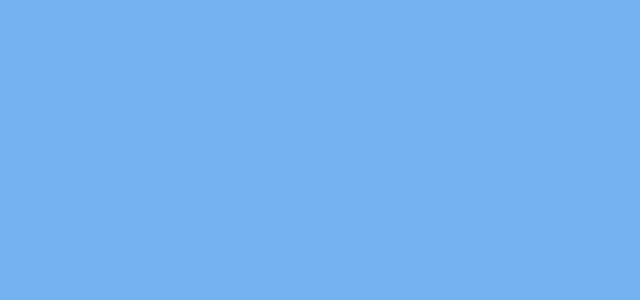
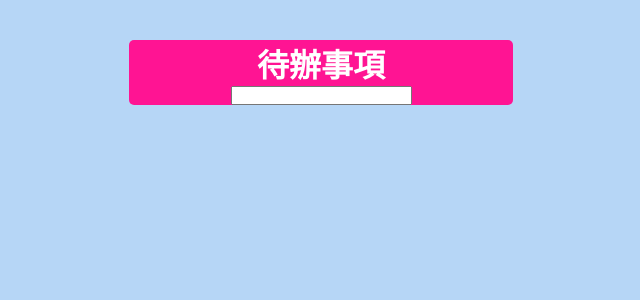
Before and after one commit to Lai-Jian-Chen/To-do-List, a React (Vite) app: page / in a window 1280 px wide. Shown: the top 300 px of the page, without its empty margins (319-959 px from the left). Built offline with nearby package versions, Linux system fonts and the light colour scheme.

Commit message:
開始製作Wrapper裡面的input組件

```diff
--- a/src/App.jsx
+++ b/src/App.jsx
@@ -1,7 +1,13 @@
+import React from "react";
 import "./App.scss";
+import TodoWrapper from "./components/todoWrapper";
 
 function App() {
-  return <></>;
+  return (
+    <>
+      <TodoWrapper />
+    </>
+  );
 }
 
 export default App;
--- a/src/App.scss
+++ b/src/App.scss
@@ -1,4 +1,20 @@
-body {
-  background-color: rgb(117, 178, 240);
-  color: white;
+* {
+  box-sizing: border-box;
+  padding: 0;
+  margin: 0;
+  body {
+    background-color: rgb(182, 214, 246);
+    color: white;
+    display: flex;
+    justify-content: center;
+    font-family: sans-serif;
+    .wrapper {
+      background-color: deeppink;
+      width: 30vw;
+      border-radius: 5px;
+      text-align: center;
+      position: relative;
+      top: 5vh;
+    }
+  }
 }
--- /dev/null
+++ b/src/components/CreateForm.jsx
@@ -0,0 +1,11 @@
+import React from "react";
+
+const CreateForm = () => {
+  return (
+    <div>
+      <input type="text" />
+    </div>
+  );
+};
+
+export default CreateForm;
--- a/src/components/todoWrapper.jsx
+++ b/src/components/todoWrapper.jsx
@@ -1,7 +1,13 @@
 import React from "react";
+import CreateForm from "./CreateForm";
 
 const todoWrapper = () => {
-  return <div>todoWrapper</div>;
+  return (
+    <div className="wrapper">
+      <h1>待辦事項</h1>
+      <CreateForm />
+    </div>
+  );
 };
 
 export default todoWrapper;
```
